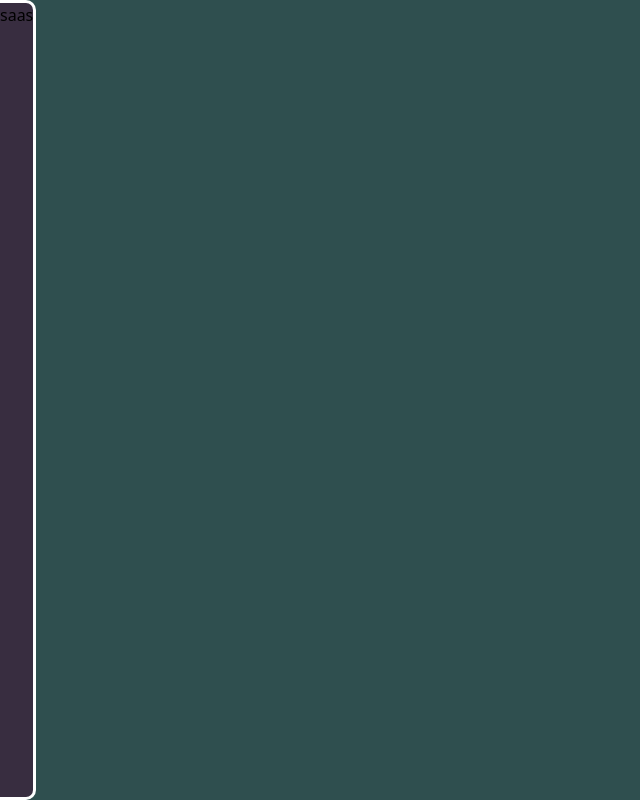
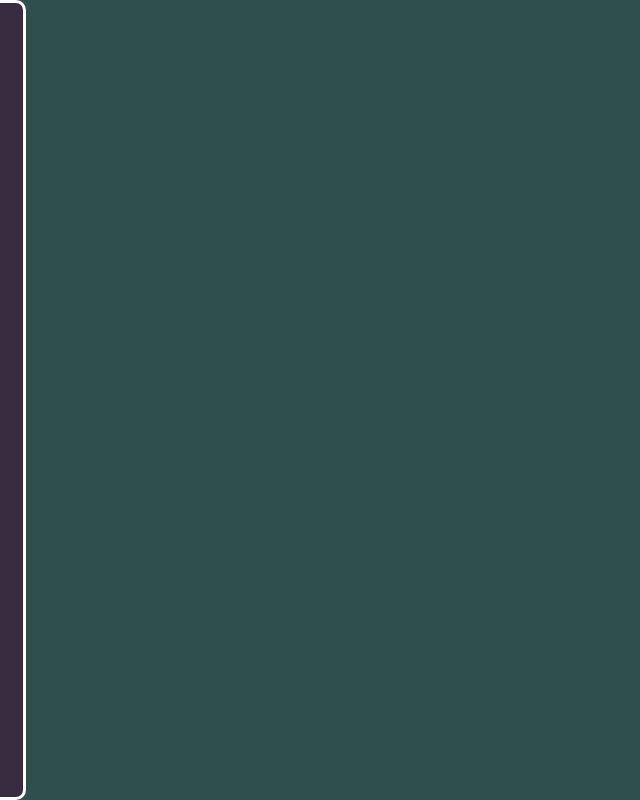
Before and after one commit to kuvarti/myblog, a Vue app in the folder AhmetEryilmazBlog/: page / in a window 1280 px wide. Shown: the whole page, without its empty margins (0-640 px from the left). Built offline with nearby package versions, Linux system fonts and the light colour scheme.

Commit message:
sets grids

```diff
--- a/AhmetEryilmazBlog/src/App.vue
+++ b/AhmetEryilmazBlog/src/App.vue
@@ -2,11 +2,19 @@
 	<teleport to='#sidemenu'>
 		<sidemenu></sidemenu>
 	</teleport>
-	<!-- #app -->
+	<div id="content-grid" class="grid grid-cols-10 h-screen">
+		<div class="col-span-7"></div>
+		<contentView.viewProfile class="col-span-3" />
+	</div>
 </template>
 
-<style scoped></style>
+<style scoped>
+#content-grid {
+	margin-left: 2%;
+}
+</style>
 
 <script setup lang="ts">
 import sidemenu from '@/views/SideMenu.vue'
+import * as contentView from '@/components/contentViews'
 </script>
--- /dev/null
+++ b/AhmetEryilmazBlog/src/components/contentViewComponents/viewProfile.vue
@@ -0,0 +1,5 @@
+<template>
+	<div id="profile-grid"></div>
+</template>
+
+<script setup lang="ts"></script>
--- /dev/null
+++ b/AhmetEryilmazBlog/src/components/contentViews.ts
@@ -0,0 +1 @@
+export { default as viewProfile } from "@/components/contentViewComponents/viewProfile.vue";
--- a/AhmetEryilmazBlog/src/views/SideMenu.vue
+++ b/AhmetEryilmazBlog/src/views/SideMenu.vue
@@ -1,11 +1,11 @@
 <template>
 	<div id="sliding">
-		saas
 	</div>
 </template>
 
 <style scoped>
 #sliding {
+	width: 2%;
 	height: 100%;
 	position: fixed;
 	background-color: #382D40;
```
Also changed, not shown: AhmetEryilmazBlog/tsconfig.app.json (+12 -3 lines).
